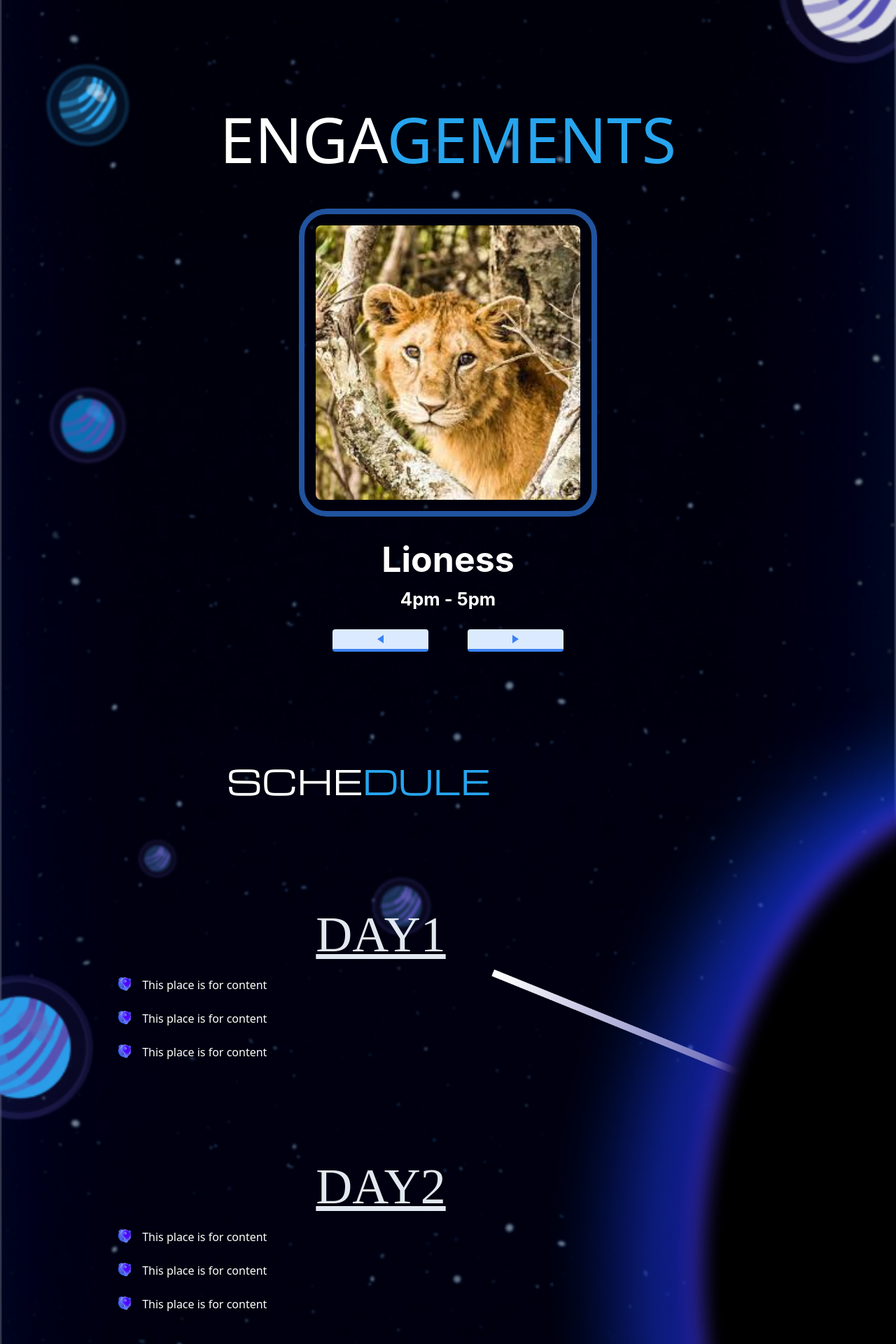
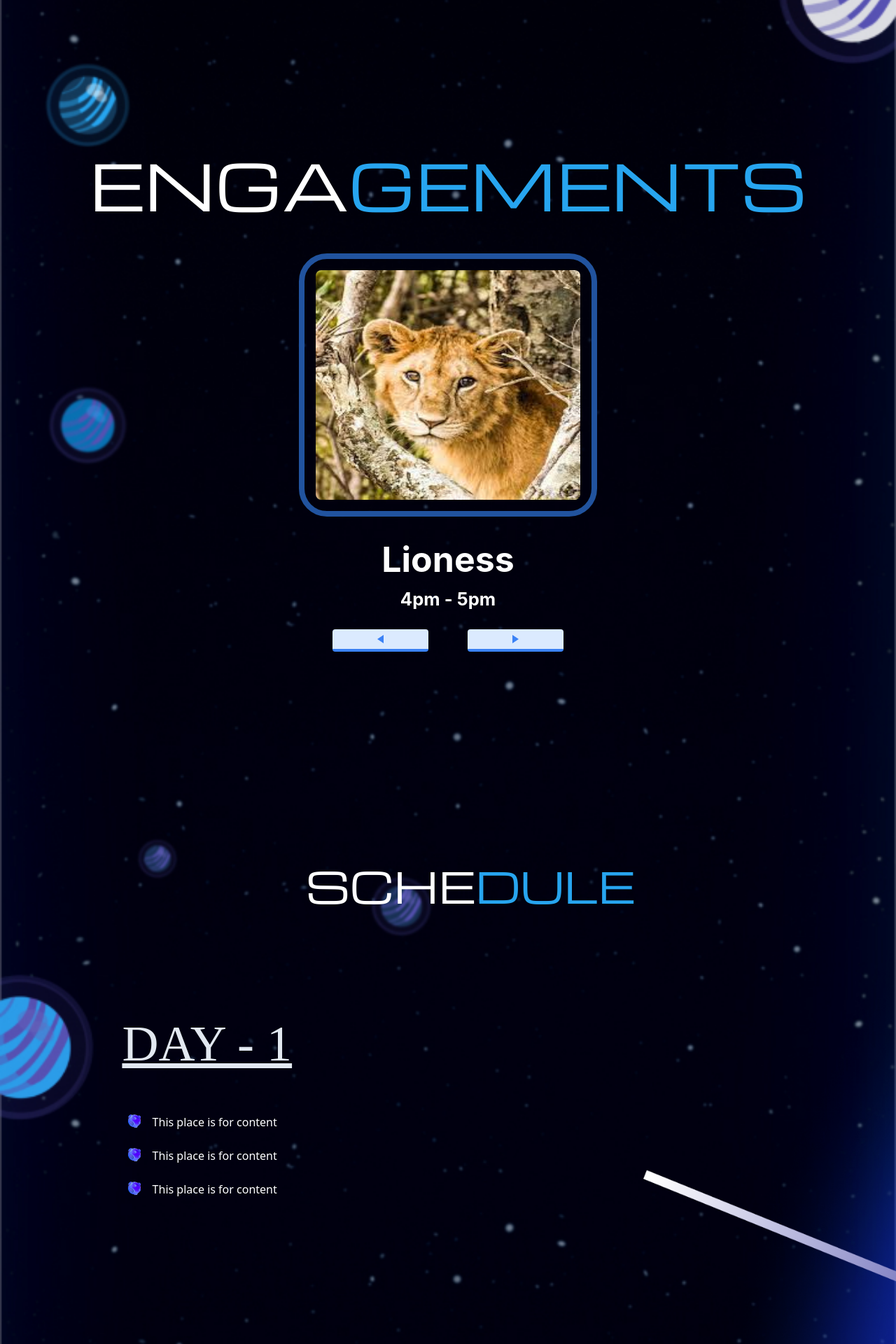
Before and after one commit to iivanhaj/Technica-integrated, a React (Create React App) app: page / in a window 1280 px wide. Shown: the part 3960-5880 px from the top of the page at 70% size. Built offline with nearby package versions, Linux system fonts and the light colour scheme.

Commit message:
corrected the blackhole error and the mobile screen background

```diff
--- a/src/components/FAQ.jsx
+++ b/src/components/FAQ.jsx
@@ -1,10 +1,11 @@
 import "../index.css";
 import FAQList from "./FAQList";
 import { FaDiscord, FaInstagram, FaLinkedin, FaYoutube } from "react-icons/fa";
+import Wireframe from "../imageForWebsite/Wireframe.png";
 
 export default function FAQ() {
   return (
-    <div className="bg-cover bg-center h-screen bg-fixed overflow-y-auto flex flex-col md:grid md:grid-cols-3 bg max-md:flex-col">
+    <div className="font-Michroma bg-cover bg-center h-screen flex flex-col md:grid md:grid-cols-3 bg max-md:flex-col">
       <div className="flex-grow flex flex-col justify-center items-center text-center py-10 md:col-span-2">
         <h1 className='text-white mb-8 text-8xl md:pl-96 md:ml-36 md:pb-24 max-md:text-4xl'>FAQs</h1>
         <FAQList />
--- a/src/components/FAQItem.js
+++ b/src/components/FAQItem.js
@@ -9,13 +9,13 @@ const FAQItem = ({ question, answer }) => {
   };
 
   return (
-    <div className="border-b-4 border-[#27A5EF] ">
+    <div className="border-b-4 font-Michroma border-[#27A5EF] ">
       <button
         className="flex justify-between items-left w-full py-4 px-6 text-left focus:outline-none"
         onClick={toggleFAQ}
       >
         <span className="font-medium text-white ">{question}</span>
-        <span className="text-white pl-72 max-md:pl-40">
+        <span className="text-white pl-96 max-md:pl-40">
           {isOpen ? "-" : "+"}
         </span>
       </button>
--- a/src/components/ImageSlider.jsx
+++ b/src/components/ImageSlider.jsx
@@ -40,10 +40,10 @@ function ImageSlider() {
     );
   };
   return (
-    <div className="flex flex-col items-center justify-center h-screen relative min-h-screen bg-cover bg-center bg">
+    <div className="flex flex-col items-center justify-center h-screen relative min-h-screen bg-cover bg-center bg pt-16">
       <p className="text-center mb-8">
-        <span className="heading heading1">ENGA</span>
-        <span className="heading heading2">GEMENTS</span>
+        <span className="heading heading1 font-Michroma">ENGA</span>
+        <span className="heading heading2 font-Michroma">GEMENTS</span>
       </p>
       <div className="caro slider w-2/6 h-3/5 max-md:w-64 max-md:h-60 relative overflow-hidden">
         {images.map((event, index) => (
--- a/src/components/Schedule.jsx
+++ b/src/components/Schedule.jsx
@@ -5,17 +5,17 @@ import blackhole from "../imageForWebsite/blackhole.png";
 function Schedule() {
   return (
     <>
-      <div className="flex flex-col md:flex-row">
-        <div className="Mainapp flex flex-col text-white ml-4 md:ml-16">
-          <div className="Schtitle font-Michroma text-3xl md:text-5xl flex justify-center pt-8 md:pt-40 pr-4 md:pr-80">
-            <span>SCHE</span>
-            <span className="text-[#27A5EF]">DULE</span>
+      <div className="flex flex-col md:flex-row md:pt-36">
+        <div className="Mainapp flex flex-col text-white ml-4 md:ml-20 ">
+          <div className="Schtitle font-Michroma text-3xl md:text-5xl flex justify-center items-center pt-8 md:pt-40 pr-4 ">
+            <span className="md:text-6xl">SCHE</span>
+            <span className="text-[#27A5EF] md:text-6xl">DULE</span>
           </div>
           <div className="mainBody flex justify-center items-center pt-8 md:pt-40 pr-4 md:pr-64 pb-8 md:pb-44">
             <div className="daycon flex flex-col md:w-4/5">
               <div className="day1 flex flex-col mb-8 md:mb-32">
                 <div className="daytitle font-Changa text-4xl md:text-7xl text-slate-200 underline underline-offset-4 font-thin hover:text-7xl md:hover:text-8xl duration-300 delay-100 mb-4">
-                  DAY1
+                  <h1 className="text-left md:pb-10">DAY - 1</h1>
                 </div>
                 <div className="daycon flex flex-col">
                   {Array.from({ length: 3 }, (_, index) => (
@@ -36,10 +36,10 @@ function Schedule() {
                 </div>
               </div>
               <div className="day2 flex flex-col mt-4 md:mt-0">
-                <div className="daytitle font-Changa text-4xl md:text-7xl text-slate-200 underline underline-offset-4 font-thin hover:text-7xl md:hover:text-8xl duration-200 delay-100 mb-4">
-                  DAY2
+                <div className="daytitle font-Changa text-4xl md:text-7xl text-slate-200 underline underline-offset-4 font-thin hover:text-7xl md:hover:text-8xl duration-200 delay-100 mb-4 md:pt-40 md:mt-60">
+                  <h1 className="text-left pb-10 md:pt-80">DAY - 2</h1>
                 </div>
-                <div className="daycon flex flex-col">
+                <div className="daycon flex flex-col md:pb-96">
                   {Array.from({ length: 3 }, (_, index) => (
                     <div
                       key={index}
@@ -61,9 +61,6 @@ function Schedule() {
           </div>
         </div>
       </div>
-      <div className="blackhole-container hidden md:flex justify-end items-end relative right-0">
-        <img src={blackhole} alt="blackhole" className="h-full w-140%" />
-      </div>
     </>
   );
 }
```
